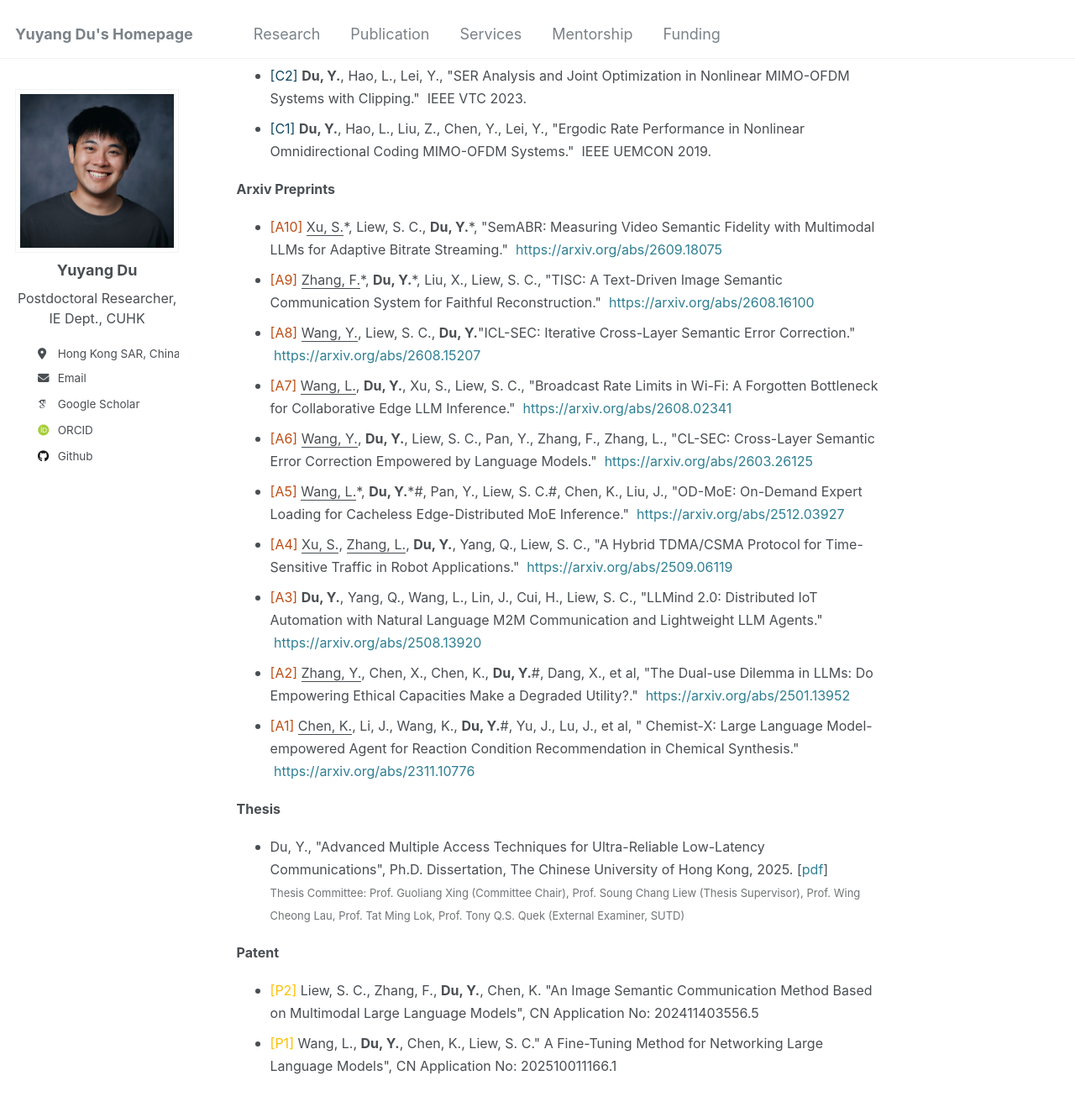
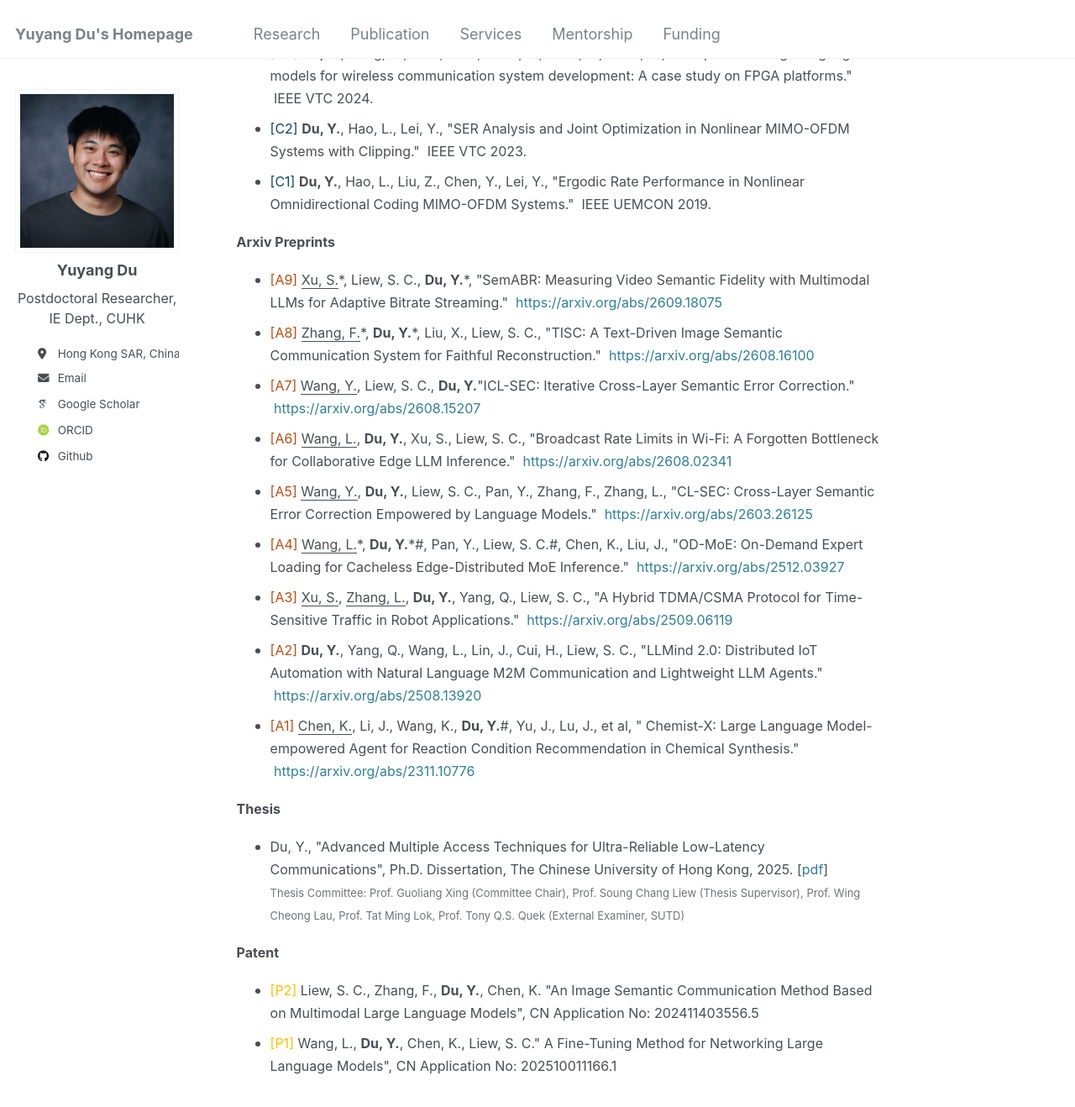
Before and after one commit to yuyangdu01/yuyangdu01.github.io, a Jekyll site: the page built from _pages/publication.md, in a window 1280 px wide and 1400 px high, scrolled down 2071 px. Shown: the top 1318 px of the window at 84% size. Built offline with Jekyll 4.4.1, drawn with Linux system fonts in a browser that asks for light colours; some web fonts are replaced; some of the changed text lies outside the part shown.

Commit message:
Update publication.md

```diff
--- a/_pages/publication.md
+++ b/_pages/publication.md
@@ -17,6 +17,7 @@ a {
 
 <font size=2><br>Note: * denotes equal contribution, # denotes corresponding author or project lead, <u>names underlined</u> represent students/research staff I have mentored</font><br>
 <font size=3><b>Journals</b></font>
+* <font size=3><span style="color: #bf4d14;">[A2]</span> <u>Zhang, Y.</u>, <u>Chen, X.</u>, Chen, K., <b>Du, Y.</b>#, Dang, X., et al, "The Dual-use Dilemma in LLMs: Reconciling Safety and Utility in Scientific Question Answering." &nbsp;<a href="https://arxiv.org/abs/2501.13952">Nature Communications</a></font>
 * <font size=3><span style="color: #3a7c22;">[J11]</span> <u>Wang, L.</u>*, <u>Lin, J.</u>*, <b>Du, Y.</b>*, Pan, Y., Chen, K., Liew, S. C., "Fine-Tuning Lightweight LLM for Enhanced Network Understanding: A Rephrase and Contrast Approach." &nbsp;IEEE Transactions on Machine Learning in Communications and Networking, 2026.</font>
 * <font size=3><span style="color: #3a7c22;">[J10]</span> <u>Zhang, F.</u>*, <b>Du, Y.</b>*, Chen, K.*, Shao,Y., Liew, S. C., "Out-of-Distribution in Image Semantic Communication: A Solution with Multimodal Large Language Models." &nbsp;IEEE Transactions on Machine Learning in Communications and Networking, 2025.</font>
 * <font size=3><span style="color: #3a7c22;">[J9]</span> <u>Cui, H.</u>*, <b>Du, Y.</b>*, Yang, Q.*, Shao, Y., Liew, S. C., "LLMind: Orchestrating AI and IoT with LLMs for complex task execution." &nbsp;IEEE Communications Magazine, 2025.</font>
@@ -46,15 +47,14 @@ a {
 * <font size=3><span style="color: #0f4761;">[C1]</span> <b>Du, Y.</b>, Hao, L., Liu, Z., Chen, Y., Lei, Y., "Ergodic Rate Performance in Nonlinear Omnidirectional Coding MIMO-OFDM Systems." &nbsp;IEEE UEMCON 2019.</font>
 
 <font size=3><b>Arxiv Preprints</b></font>
-* <font size=3><span style="color: #bf4d14;">[A10]</span> <u>Xu, S.</u>*, Liew, S. C., <b>Du, Y.</b>*, "SemABR: Measuring Video Semantic Fidelity with Multimodal LLMs for Adaptive Bitrate Streaming." &nbsp;<a href="https://arxiv.org/abs/2609.18075">https://arxiv.org/abs/2609.18075</a></font>
-* <font size=3><span style="color: #bf4d14;">[A9]</span> <u>Zhang, F.</u>*, <b>Du, Y.</b>*, Liu, X., Liew, S. C., "TISC: A Text-Driven Image Semantic Communication System for Faithful Reconstruction." &nbsp;<a href="https://arxiv.org/abs/2608.16100">https://arxiv.org/abs/2608.16100</a></font>
-* <font size=3><span style="color: #bf4d14;">[A8]</span> <u>Wang, Y.</u>, Liew, S. C., <b>Du, Y.</b>"ICL-SEC: Iterative Cross-Layer Semantic Error Correction." &nbsp;<a href="https://arxiv.org/abs/2608.15207">https://arxiv.org/abs/2608.15207</a></font>
-* <font size=3><span style="color: #bf4d14;">[A7]</span> <u>Wang, L.</u>, <b>Du, Y.</b>, Xu, S., Liew, S. C., "Broadcast Rate Limits in Wi-Fi: A Forgotten Bottleneck for Collaborative Edge LLM Inference." &nbsp;<a href="https://arxiv.org/abs/2608.02341">https://arxiv.org/abs/2608.02341</a></font>
-* <font size=3><span style="color: #bf4d14;">[A6]</span> <u>Wang, Y.</u>, <b>Du, Y.</b>, Liew, S. C., Pan, Y., Zhang, F., Zhang, L., "CL-SEC: Cross-Layer Semantic Error Correction Empowered by Language Models." &nbsp;<a href="https://arxiv.org/abs/2603.26125">https://arxiv.org/abs/2603.26125</a></font>
-* <font size=3><span style="color: #bf4d14;">[A5]</span> <u>Wang, L.</u>*, <b>Du, Y.</b>*#, Pan, Y., Liew, S. C.#, Chen, K., Liu, J., "OD-MoE: On-Demand Expert Loading for Cacheless Edge-Distributed MoE Inference." &nbsp;<a href="https://arxiv.org/abs/2512.03927">https://arxiv.org/abs/2512.03927</a></font>
-* <font size=3><span style="color: #bf4d14;">[A4]</span> <u>Xu, S.</u>, <u>Zhang, L.</u>, <b>Du, Y.</b>, Yang, Q., Liew, S. C., "A Hybrid TDMA/CSMA Protocol for Time-Sensitive Traffic in Robot Applications." &nbsp;<a href="https://arxiv.org/abs/2509.06119">https://arxiv.org/abs/2509.06119</a></font>
-* <font size=3><span style="color: #bf4d14;">[A3]</span> <b>Du, Y.</b>, Yang, Q., Wang, L., Lin, J., Cui, H., Liew, S. C., "LLMind 2.0: Distributed IoT Automation with Natural Language M2M Communication and Lightweight LLM Agents." &nbsp;<a href="https://arxiv.org/abs/2508.13920">https://arxiv.org/abs/2508.13920</a></font>
-* <font size=3><span style="color: #bf4d14;">[A2]</span> <u>Zhang, Y.</u>, Chen, X., Chen, K., <b>Du, Y.</b>#, Dang, X., et al, "The Dual-use Dilemma in LLMs: Do Empowering Ethical Capacities Make a Degraded Utility?." &nbsp;<a href="https://arxiv.org/abs/2501.13952">https://arxiv.org/abs/2501.13952</a></font>
+* <font size=3><span style="color: #bf4d14;">[A9]</span> <u>Xu, S.</u>*, Liew, S. C., <b>Du, Y.</b>*, "SemABR: Measuring Video Semantic Fidelity with Multimodal LLMs for Adaptive Bitrate Streaming." &nbsp;<a href="https://arxiv.org/abs/2609.18075">https://arxiv.org/abs/2609.18075</a></font>
+* <font size=3><span style="color: #bf4d14;">[A8]</span> <u>Zhang, F.</u>*, <b>Du, Y.</b>*, Liu, X., Liew, S. C., "TISC: A Text-Driven Image Semantic Communication System for Faithful Reconstruction." &nbsp;<a href="https://arxiv.org/abs/2608.16100">https://arxiv.org/abs/2608.16100</a></font>
+* <font size=3><span style="color: #bf4d14;">[A7]</span> <u>Wang, Y.</u>, Liew, S. C., <b>Du, Y.</b>"ICL-SEC: Iterative Cross-Layer Semantic Error Correction." &nbsp;<a href="https://arxiv.org/abs/2608.15207">https://arxiv.org/abs/2608.15207</a></font>
+* <font size=3><span style="color: #bf4d14;">[A6]</span> <u>Wang, L.</u>, <b>Du, Y.</b>, Xu, S., Liew, S. C., "Broadcast Rate Limits in Wi-Fi: A Forgotten Bottleneck for Collaborative Edge LLM Inference." &nbsp;<a href="https://arxiv.org/abs/2608.02341">https://arxiv.org/abs/2608.02341</a></font>
+* <font size=3><span style="color: #bf4d14;">[A5]</span> <u>Wang, Y.</u>, <b>Du, Y.</b>, Liew, S. C., Pan, Y., Zhang, F., Zhang, L., "CL-SEC: Cross-Layer Semantic Error Correction Empowered by Language Models." &nbsp;<a href="https://arxiv.org/abs/2603.26125">https://arxiv.org/abs/2603.26125</a></font>
+* <font size=3><span style="color: #bf4d14;">[A4]</span> <u>Wang, L.</u>*, <b>Du, Y.</b>*#, Pan, Y., Liew, S. C.#, Chen, K., Liu, J., "OD-MoE: On-Demand Expert Loading for Cacheless Edge-Distributed MoE Inference." &nbsp;<a href="https://arxiv.org/abs/2512.03927">https://arxiv.org/abs/2512.03927</a></font>
+* <font size=3><span style="color: #bf4d14;">[A3]</span> <u>Xu, S.</u>, <u>Zhang, L.</u>, <b>Du, Y.</b>, Yang, Q., Liew, S. C., "A Hybrid TDMA/CSMA Protocol for Time-Sensitive Traffic in Robot Applications." &nbsp;<a href="https://arxiv.org/abs/2509.06119">https://arxiv.org/abs/2509.06119</a></font>
+* <font size=3><span style="color: #bf4d14;">[A2]</span> <b>Du, Y.</b>, Yang, Q., Wang, L., Lin, J., Cui, H., Liew, S. C., "LLMind 2.0: Distributed IoT Automation with Natural Language M2M Communication and Lightweight LLM Agents." &nbsp;<a href="https://arxiv.org/abs/2508.13920">https://arxiv.org/abs/2508.13920</a></font>
 * <font size=3><span style="color: #bf4d14;">[A1]</span> <u>Chen, K.</u>, Li, J., Wang, K., <b>Du, Y.</b>#, Yu, J., Lu, J., et al, " Chemist-X: Large Language Model-empowered Agent for Reaction Condition Recommendation in Chemical Synthesis." &nbsp;<a href="https://arxiv.org/abs/2311.10776">https://arxiv.org/abs/2311.10776</a></font>
 
 <font size=3><b>Thesis</b></font>
```
